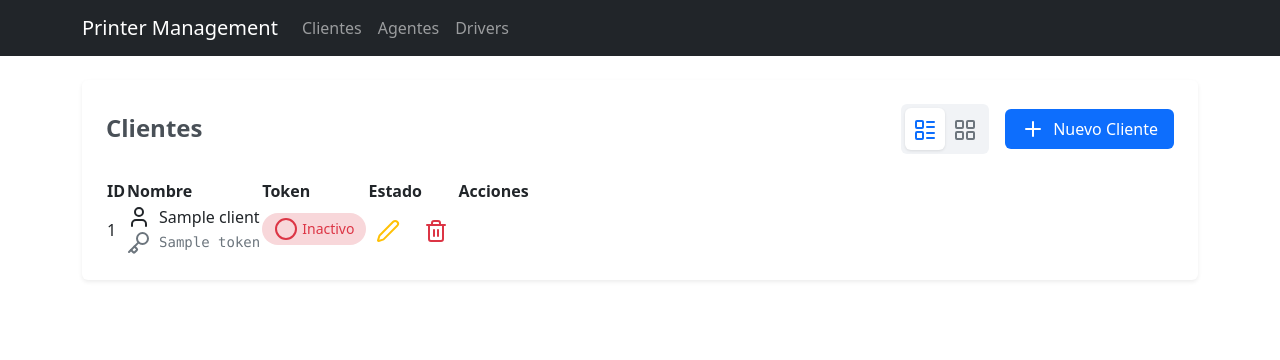
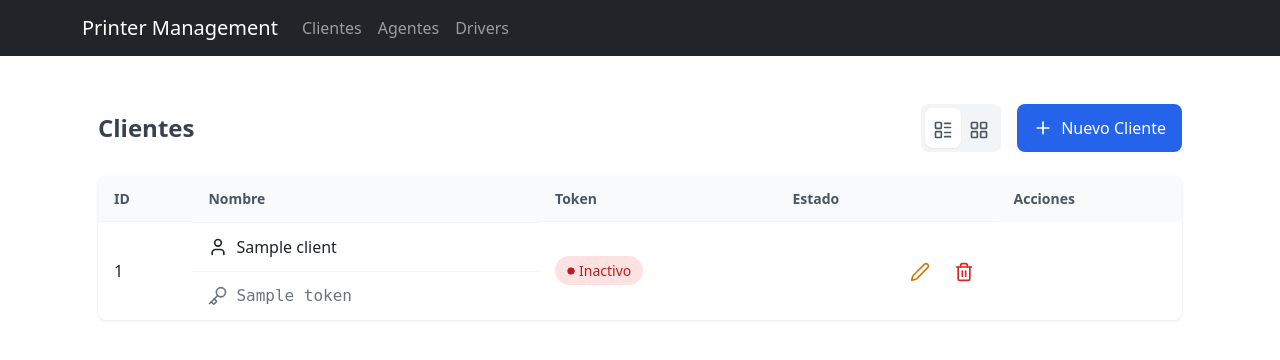
Before and after one commit to isidrovera/printer_management, a Python web app: template server/app/templates/clients/list.html in a window 1280 px wide. Shown: the top 360 px of the page. Run offline with Jinja, Linux system fonts and the light colour scheme; the template is opened without the code that fills it: most values are stand-ins (such as "Sample title", 1, 10 or a date in 2020); some libraries are stand-ins or nearby versions.

Commit message:
Update clients.css

```diff
--- a/server/app/static/css/clients.css
+++ b/server/app/static/css/clients.css
@@ -1,30 +1,30 @@
-/* Variables de Color - Adaptadas a Bootstrap */
+/* Estilos base y variables */
 :root {
-    --primary-color: #0d6efd;
-    --primary-hover: #0b5ed7;
-    --success-color: #198754;
-    --success-bg: #d1e7dd;
-    --danger-color: #dc3545;
-    --danger-bg: #f8d7da;
-    --warning-color: #ffc107;
-    --warning-bg: #fff3cd;
-    --gray-50: #f8f9fa;
-    --gray-100: #f1f3f6;
-    --gray-200: #e9ecef;
-    --gray-300: #dee2e6;
-    --gray-400: #ced4da;
-    --gray-500: #adb5bd;
-    --gray-600: #6c757d;
-    --gray-700: #495057;
-    --white: #ffffff;
+    --blue-600: #2563eb;
+    --blue-700: #1d4ed8;
+    --gray-50: #f9fafb;
+    --gray-100: #f3f4f6;
+    --gray-200: #e5e7eb;
+    --gray-500: #6b7280;
+    --gray-600: #4b5563;
+    --gray-700: #374151;
+    --amber-50: #fffbeb;
+    --amber-600: #d97706;
+    --red-50: #fef2f2;
+    --red-100: #fee2e2;
+    --red-500: #ef4444;
+    --red-600: #dc2626;
+    --red-700: #b91c1c;
+    --green-100: #dcfce7;
+    --green-500: #22c55e;
+    --green-700: #15803d;
 }
 
-/* Contenedor Principal */
+/* Contenedor principal */
 .client-container {
-    background-color: var(--white);
-    border-radius: 0.375rem;
-    box-shadow: 0 0.125rem 0.25rem rgba(0, 0, 0, 0.075);
-    padding: 1.5rem;
+    max-width: 1200px;
+    margin: 0 auto;
+    padding: 1.5rem 1rem;
 }
 
 /* Encabezado */
@@ -33,28 +33,39 @@
     justify-content: space-between;
     align-items: center;
     margin-bottom: 1.5rem;
-    flex-wrap: wrap;
     gap: 1rem;
+}
+
+@media (max-width: 640px) {
+    .client-header {
+        flex-direction: column;
+        align-items: flex-start;
+    }
 }
 
 .client-title {
     font-size: 1.5rem;
-    font-weight: 600;
+    font-weight: 700;
     color: var(--gray-700);
     margin: 0;
 }
 
+/* Controles de vista */
 .view-controls {
     display: flex;
     gap: 1rem;
-    align-items: center;
 }
 
-/* Botones de Vista */
+@media (max-width: 640px) {
+    .view-controls {
+        width: 100%;
+    }
+}
+
 .view-toggle {
     display: flex;
     background-color: var(--gray-100);
-    border-radius: 0.375rem;
+    border-radius: 0.5rem;
     padding: 0.25rem;
 }
 
@@ -62,92 +73,82 @@
     padding: 0.5rem;
     border: none;
     background: none;
-    border-radius: 0.375rem;
+    border-radius: 0.5rem;
+    color: var(--gray-600);
     cursor: pointer;
-    color: var(--gray-600);
     transition: all 0.2s;
 }
 
 .view-btn:hover {
-    color: var(--gray-700);
     background-color: var(--gray-200);
 }
 
 .view-btn.active {
-    background-color: var(--white);
-    color: var(--primary-color);
-    box-shadow: 0 1px 3px rgba(0,0,0,0.1);
+    background-color: white;
+    box-shadow: 0 1px 2px rgba(0, 0, 0, 0.05);
 }
 
 .btn-new {
     display: flex;
     align-items: center;
     gap: 0.5rem;
+    background-color: var(--blue-600);
+    color: white;
     padding: 0.5rem 1rem;
-    background-color: var(--primary-color);
-    color: var(--white);
-    border-radius: 0.375rem;
+    border-radius: 0.5rem;
     text-decoration: none;
     transition: background-color 0.2s;
-    border: none;
 }
 
 .btn-new:hover {
-    background-color: var(--primary-hover);
-    color: var(--white);
+    background-color: var(--blue-700);
+    color: white;
 }
 
 /* Tabla */
-.table-container {
-    background-color: var(--white);
-    border-radius: 0.375rem;
-    box-shadow: 0 0.125rem 0.25rem rgba(0, 0, 0, 0.075);
+.table-wrapper {
+    background-color: white;
+    border-radius: 0.5rem;
+    box-shadow: 0 1px 3px rgba(0, 0, 0, 0.1);
     overflow-x: auto;
 }
 
-.client-table {
+.data-table {
     width: 100%;
-    margin-bottom: 0;
     border-collapse: collapse;
 }
 
-.client-table th {
+.data-table th {
     background-color: var(--gray-50);
     padding: 0.75rem 1rem;
+    text-align: left;
+    font-size: 0.875rem;
     font-weight: 600;
-    color: var(--gray-700);
-    border-bottom: 2px solid var(--gray-200);
+    color: var(--gray-600);
 }
 
-.client-table td {
+.data-table td {
     padding: 0.75rem 1rem;
-    border-bottom: 1px solid var(--gray-200);
-    vertical-align: middle;
+    border-top: 1px solid var(--gray-100);
 }
 
-.client-table tr:last-child td {
-    border-bottom: none;
-}
-
-.client-table tr:hover {
+.data-table tr:hover {
     background-color: var(--gray-50);
 }
 
-/* Células de la tabla */
-.name-cell,
-.token-cell {
+/* Células específicas */
+.name-cell, .token-cell {
     display: flex;
     align-items: center;
     gap: 0.5rem;
 }
 
 .token-cell {
-    font-family: SFMono-Regular, Menlo, Monaco, Consolas, monospace;
-    color: var(--gray-600);
-    font-size: 0.875rem;
+    font-family: monospace;
+    color: var(--gray-500);
 }
 
-/* Badges de Estado */
+/* Badge de estado */
 .status-badge {
     display: inline-flex;
     align-items: center;
@@ -158,65 +159,114 @@
 }
 
 .status-badge.active {
-    background-color: var(--success-bg);
-    color: var(--success-color);
+    background-color: var(--green-100);
+    color: var(--green-700);
 }
 
 .status-badge.inactive {
-    background-color: var(--danger-bg);
-    color: var(--danger-color);
+    background-color: var(--red-100);
+    color: var(--red-700);
+}
+
+/* Botones de acción */
+.action-buttons {
+    display: flex;
+    justify-content: flex-end;
+    gap: 0.5rem;
+}
+
+.btn-action {
+    padding: 0.5rem;
+    border: none;
+    background: none;
+    border-radius: 0.5rem;
+    cursor: pointer;
+    transition: all 0.2s;
+}
+
+.btn-edit {
+    color: var(--amber-600);
+}
+
+.btn-edit:hover {
+    background-color: var(--amber-50);
+}
+
+.btn-delete {
+    color: var(--red-600);
+}
+
+.btn-delete:hover {
+    background-color: var(--red-50);
 }
 
 /* Vista Kanban */
-.cards-grid {
+.kanban-view {
     display: grid;
     grid-template-columns: repeat(auto-fill, minmax(300px, 1fr));
     gap: 1rem;
 }
 
 .client-card {
-    background-color: var(--white);
-    border-radius: 0.375rem;
-    box-shadow: 0 0.125rem 0.25rem rgba(0, 0, 0, 0.075);
+    background-color: white;
+    border-radius: 0.5rem;
+    box-shadow: 0 1px 3px rgba(0, 0, 0, 0.1);
     padding: 1rem;
-    transition: transform 0.2s, box-shadow 0.2s;
 }
 
-.client-card:hover {
-    transform: translateY(-2px);
-    box-shadow: 0 0.5rem 1rem rgba(0, 0, 0, 0.15);
+.card-header {
+    display: flex;
+    justify-content: space-between;
+    align-items: center;
+    margin-bottom: 0.5rem;
 }
 
-/* Botones de Acción */
-.action-buttons {
+.card-title {
     display: flex;
+    align-items: center;
     gap: 0.5rem;
-    justify-content: flex-end;
+    font-weight: 600;
 }
 
-.btn-action {
-    padding: 0.5rem;
-    border: none;
-    background: none;
-    border-radius: 0.375rem;
-    cursor: pointer;
-    transition: all 0.2s;
+.card-content {
+    margin: 1rem 0;
 }
 
-.btn-edit {
-    color: var(--warning-color);
+.token-display {
+    display: flex;
+    align-items: center;
+    gap: 0.5rem;
+    color: var(--gray-500);
+    font-family: monospace;
+    font-size: 0.875rem;
+    margin-bottom: 1rem;
 }
 
-.btn-edit:hover {
-    background-color: var(--warning-bg);
+.card-status {
+    display: flex;
+    align-items: center;
+    gap: 0.25rem;
+    font-size: 0.875rem;
 }
 
-.btn-delete {
-    color: var(--danger-color);
+.card-status.active {
+    color: var(--green-500);
 }
 
-.btn-delete:hover {
-    background-color: var(--danger-bg);
+.card-status.inactive {
+    color: var(--red-500);
+}
+
+/* Iconos */
+[data-lucide] {
+    width: 1.25rem;
+    height: 1.25rem;
+}
+
+.status-badge [data-lucide="circle"] {
+    width: 0.5rem;
+    height: 0.5rem;
+    fill: currentColor;
 }
 
 /* Utilidades */
@@ -225,28 +275,14 @@
 }
 
 /* Responsive */
-@media (max-width: 768px) {
-    .client-header {
-        flex-direction: column;
-        align-items: stretch;
-    }
-
-    .view-controls {
-        flex-direction: column;
-    }
-
-    .view-toggle {
-        width: 100%;
-        justify-content: center;
-    }
-
+@media (max-width: 640px) {
+    .view-toggle,
     .btn-new {
         width: 100%;
         justify-content: center;
     }
 
-    .client-table th:not(:first-child):not(:last-child),
-    .client-table td:not(:first-child):not(:last-child) {
-        display: none;
+    .kanban-view {
+        grid-template-columns: 1fr;
     }
 }
```
